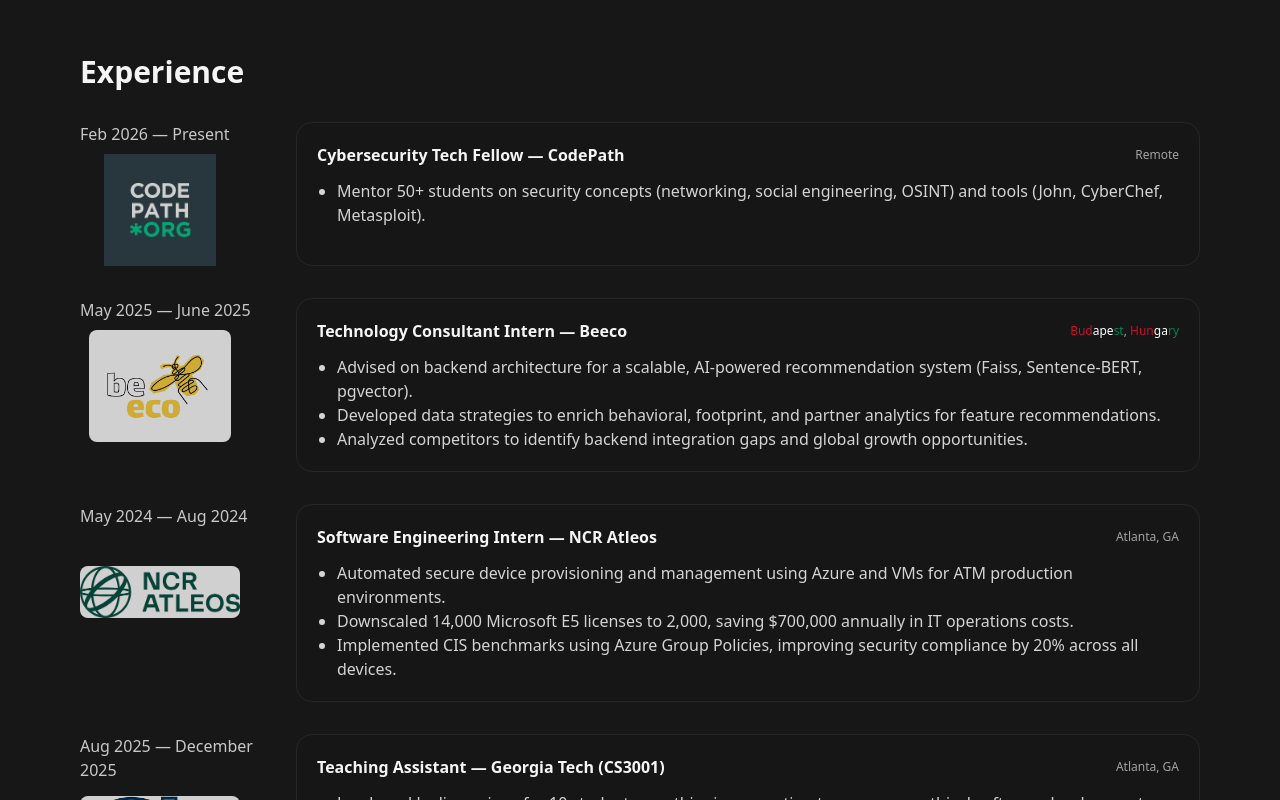
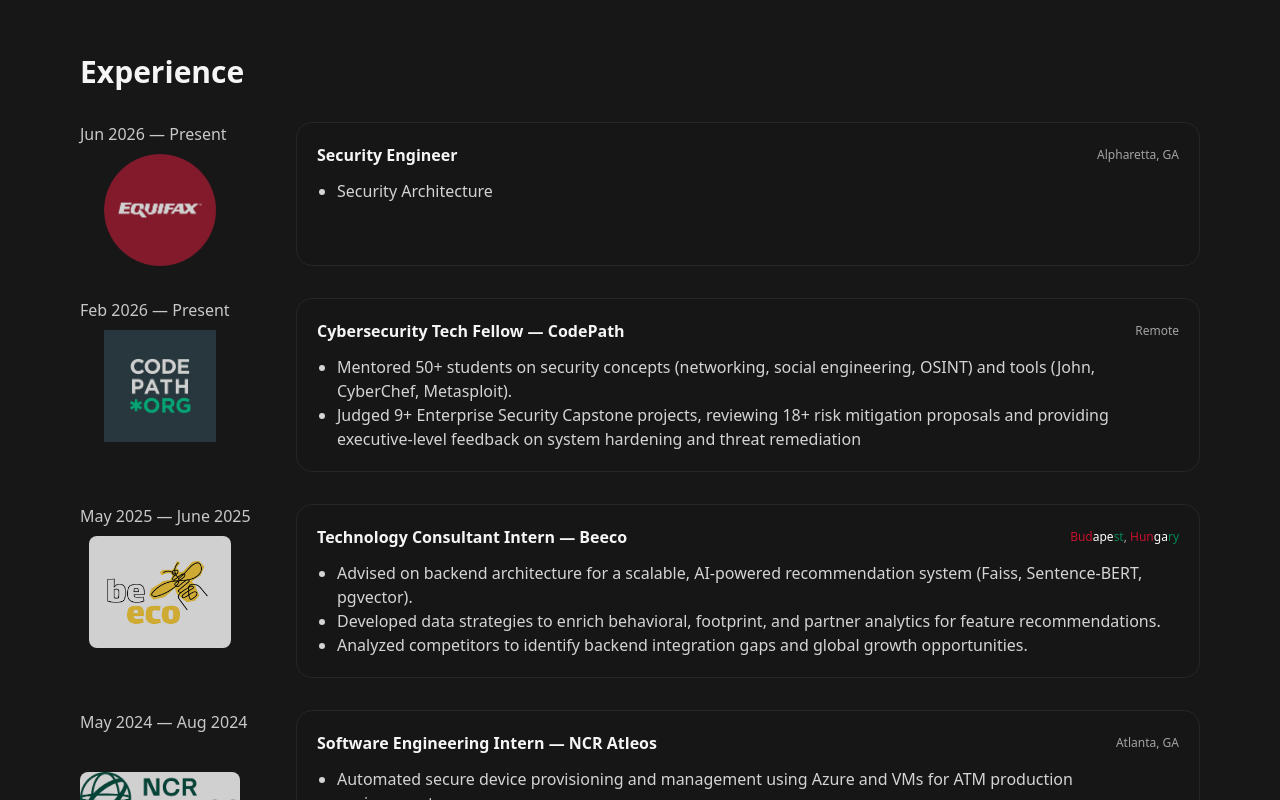
Before and after one commit to ktran04/website, a React (Vite) app: page / in a window 1280 px wide. Shown: the part 1420-2220 px from the top of the page. Built offline with nearby package versions, Linux system fonts and the light colour scheme.

Commit message:
added to experience and added equifax

```diff
--- a/src/components/Experience.jsx
+++ b/src/components/Experience.jsx
@@ -18,6 +18,23 @@
       {/* Item */}
       <article className="grid md:grid-cols-[200px_1fr] gap-4">
         <div className="opacity-80 flex flex-col items-start gap-2">
+          <span>Jun 2026 — Present</span>
+          <LogoBox src="/logos/equifax.png" alt="Equifax Logo" imgClassName="w-full h-full" />
+        </div>
+        <div className="bg-neutral-900/60 border border-neutral-800 rounded-2xl p-5">
+          <header className="flex items-center justify-between gap-3">
+            <h3 className="font-semibold">Security Engineer</h3>
+            <span className="text-xs text-neutral-400">Alpharetta, GA</span>
+          </header>
+          <ul className="mt-3 list-disc pl-5 text-neutral-300">
+            <li>Security Architecture</li>
+          </ul>
+        </div>
+      </article>
+
+      {/* Item */}
+      <article className="grid md:grid-cols-[200px_1fr] gap-4">
+        <div className="opacity-80 flex flex-col items-start gap-2">
           <span>Feb 2026 — Present</span>
           <LogoBox src="/logos/codepath.png" alt="CodePath Logo" imgClassName="w-full h-full" />
         </div>
@@ -27,7 +44,8 @@
             <span className="text-xs text-neutral-400">Remote</span>
           </header>
           <ul className="mt-3 list-disc pl-5 text-neutral-300">
-            <li>Mentor 50+ students on security concepts (networking, social engineering, OSINT) and tools (John, CyberChef, Metasploit).</li>
+            <li>Mentored 50+ students on security concepts (networking, social engineering, OSINT) and tools (John, CyberChef, Metasploit).</li>
+            <li>Judged 9+ Enterprise Security Capstone projects, reviewing 18+ risk mitigation proposals and providing executive-level feedback on system hardening and threat remediation</li>
           </ul>
         </div>
       </article>
@@ -103,7 +121,7 @@
       {/* Item */}
       <article className="grid md:grid-cols-[200px_1fr] gap-4">
         <div className="opacity-80 flex flex-col items-start gap-2">
-          <span>Dec 2023 — Current</span>
+          <span>Dec 2023 — May 2026</span>
           <LogoBox src="/logos/gatech.png" alt="Housing Logo" />
         </div>
         <div className="bg-neutral-900/60 border border-neutral-800 rounded-2xl p-5">
```
Also changed, not shown: public/logos/equifax.png (added).
